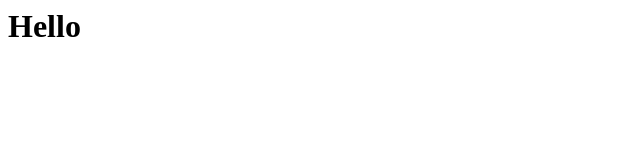
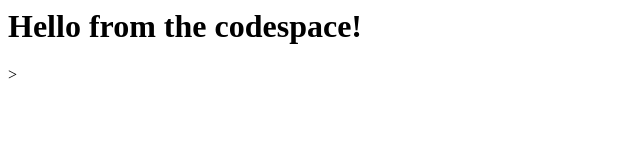
Before and after one commit to johnpfb/skills-code-with-codespaces, a plain HTML site: page index.html in a window 1280 px wide. Shown: the whole page, without its empty margins (0-640 px from the left). Drawn offline with Linux system fonts and the light colour scheme.

Commit message:
Adding hello from the codespace!

```diff
--- a/index.html
+++ b/index.html
@@ -1,3 +1,3 @@
 <html>
-  <h1>Hello</h1>
+ <h1>Hello from the codespace!</h1>>
 </html>
```
